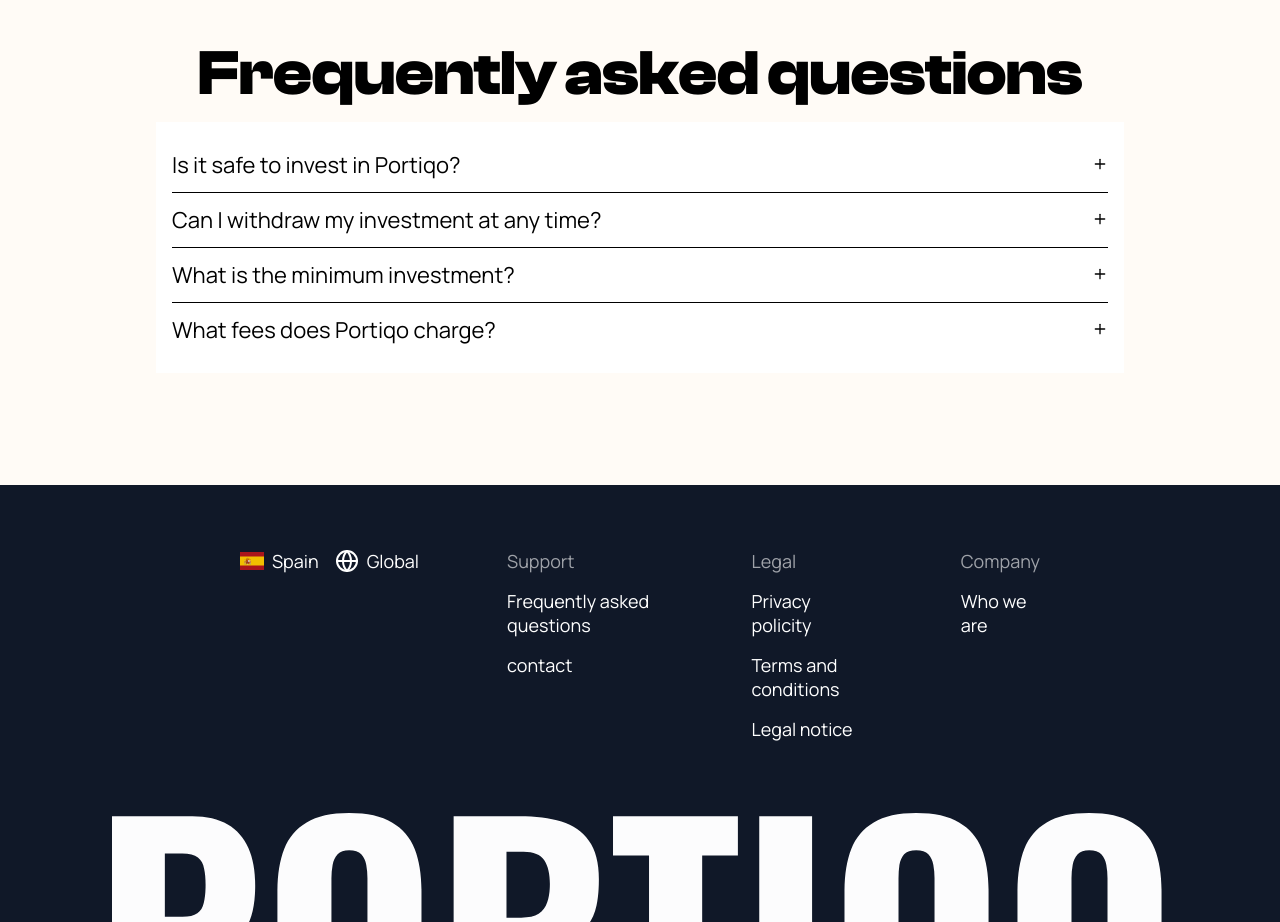
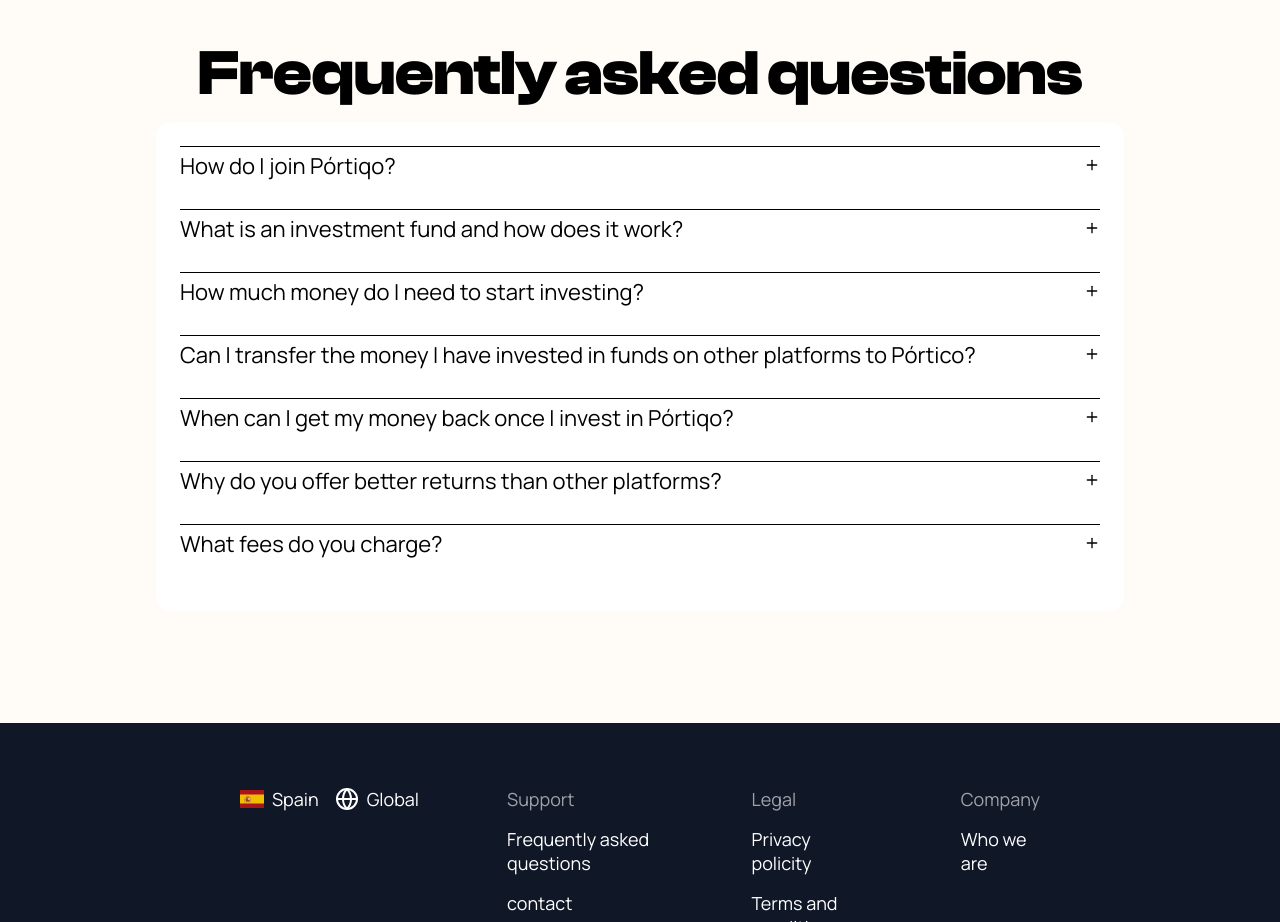
Before and after one commit to Adriasu09/theportiqo-website, a React (Vite) app: page /landing/home in a window 1280 px wide. Shown: the part 4700-5622 px from the top of the page. Built offline with nearby package versions, Linux system fonts and the light colour scheme.

Commit message:
refactor: update FAQ component and constants for improved content and styling

```diff
--- a/components/ui/accordion.tsx
+++ b/components/ui/accordion.tsx
@@ -17,7 +17,7 @@
   return (
     <AccordionPrimitive.Item
       data-slot="accordion-item"
-      className={cn("border-b last:border-b-0", className)}
+      className={cn("border-t", className)}
       {...props}
     />
   )
@@ -33,7 +33,7 @@
       <AccordionPrimitive.Trigger
         data-slot="accordion-trigger"
         className={cn(
-          "focus-visible:border-ring focus-visible:ring-ring/50 flex flex-1 items-start justify-between gap-4 rounded-md py-4 text-left text-sm font-medium transition-all outline-none hover:underline focus-visible:ring-[3px] disabled:pointer-events-none disabled:opacity-50 [&[data-state=open]>svg]:rotate-45 [&[data-state=open]>svg]:text-primary",
+          "focus-visible:border-ring focus-visible:ring-ring/50 flex flex-1 items-start justify-between gap-4 rounded-md pb-8 pt-2 text-left text-sm font-medium transition-all outline-none hover:underline focus-visible:ring-[3px] disabled:pointer-events-none disabled:opacity-50 [&[data-state=open]>svg]:rotate-45 [&[data-state=open]>svg]:text-primary",
           className
         )}
         {...props}
--- a/src/assets/translations/en/common.json
+++ b/src/assets/translations/en/common.json
@@ -95,10 +95,20 @@
 			"profitability": "13.4%\n12.3%\n11.1%"
 		},
 		"faq": {
-			"canWithdrawAnytime": "Can I withdraw my investment at any time?",
-			"fees": "What fees does Portiqo charge?",
-			"isSafe": "Is it safe to invest in Portiqo?",
-			"minimumInvestment": "What is the minimum investment?"
+			"commissions": "What fees do you charge?",
+			"commissionsRes": "Each fund has its own cost, which is stated in its terms and conditions and in the prospectus. Fees are charged by the management company in each case. ",
+			"howDoIJoin": "How do I join Pórtiqo?",
+			"howDoIJoinRes": "It's quick and easy! Registering with Pórtiqo takes less than 5 minutes. All you need is:\n\nTo be a resident of Europe (with your ID card, passport, or residence card).\nTo have a European bank account.\n\nThe process begins by clicking on “Become a customer.” During registration, we will ask you for some basic personal information, and then you will go through a quick identification process using your ID (you will need to have it handy).\n\nIn less than 5 minutes, your account will be ready, and you can start trading with ease.",
+			"howMuch": "How much money do I need to start investing?",
+			"howMuchRes": "You can invest from €1,000 in some of our funds. If you are still unsure and would like to simulate the returns you could obtain with our funds, you can access them through Google or Apple and view our entire portfolio.",
+			"investmentFund": "What is an investment fund and how does it work?",
+			"investmentFundRes": "An investment fund is a simple way to put your money to work alongside that of other investors. A team of experts manages it and invests it in different assets (such as stocks or bonds) to take advantage of market opportunities and reduce risk through diversification.\n\nYou buy shares, which represent your stake in the fund. Their value changes every day depending on how the investments perform.\n Profits or losses are distributed among all participants proportionally.\n\nThere are two main types:\n\n- Accumulation funds: dividends are automatically reinvested.\n\n- Distribution funds: dividends are distributed directly to investors.\n\nYou can enter or exit the fund whenever you want (subscribe, transfer to another fund, or redeem shares), although it may take a while for the money to become available, depending on the fund.",
+			"isEasyToTransferMoney": "Can I transfer the money I have invested in funds on other platforms to Pórtico?",
+			"isEasyToTransferMoneyRes": "Of course! When you sign up for the fund, you will have the option of making your contribution by bank transfer or by transferring funds from another fund. You will just need to tell us whether the contribution is partial or total and follow the steps we indicate.",
+			"whenCanIRecoverMyMoney": "When can I get my money back once I invest in Pórtiqo?",
+			"whenCanIRecoverMyMoneyRes": "Whenever you want! Just log in to your fund, select “Withdraw,” and enter the amount you want to withdraw and a deposit account.",
+			"whyIsItBetter": "Why do you offer better returns than other platforms?",
+			"whyIsItBetterRes": "At Portiqo, we specialize in selecting the best products on the market. Our experts select the best funds based on their profitability, risk, and commission costs. This allows us to offer you only those products that have historically outperformed their competitors. "
 		},
 		"hero": {
 			"paragraph1": "Invest in exclusive portfolios designed to maximise your returns. With clear portfolios,",
--- a/src/assets/translations/es/common.json
+++ b/src/assets/translations/es/common.json
@@ -95,10 +95,20 @@
 			"profitability": "13.4%\n12.3%\n11.1%"
 		},
 		"faq": {
-			"canWithdrawAnytime": "¿Puedo retirar mi inversión en cualquier momento?",
-			"fees": "¿Qué comisiones cobra Portiqo?",
-			"isSafe": "¿Es seguro invertir en Portiqo?",
-			"minimumInvestment": "¿Cuál es la inversión mínima?"
+			"commissions": "¿Qué comisiones cobráis?",
+			"commissionsRes": "Cada fondo tiene su coste y este aparece en sus condiciones y en el folleto. Las comisiones son cobradas por la entidad gestora en cada caso. ",
+			"howDoIJoin": "¿Cómo me uno a Pórtiqo?",
+			"howDoIJoinRes": "¡Es muy fácil y rápido! Registrarte en Pórtiqo te llevará menos de 5 minutos. Solo necesitas:\n\n- Ser residente en Europa (con tu DNI, pasaporte o tarjeta de residencia).\n- Tener una cuenta bancaria europea.\n\nEl proceso comienza haciendo clic en \"Hazte cliente\". Durante el registro, te pediremos algunos datos personales básicos y luego realizarás un proceso de identificación rápido usando tu documento de identidad (es necesario que lo tengas a mano).\n\nEn menos de 5 minutos tendrás tu cuenta lista y podrás empezar a operar con total facilidad.",
+			"howMuch": "¿Cuánto dinero necesito para empezar a invertir?",
+			"howMuchRes": "Puedes invertir desde 1.000€ en algunos de nuestros fondos. Si aún no lo tienes claro y quieres simular qué rentabilidad obtendrías con nuestros fondos, puedes acceder a través de Google o Apple y podrás ver toda la cartera que ofrecemos.",
+			"investmentFund": "¿Qué es un fondo de inversión y cómo funciona?",
+			"investmentFundRes": "Un fondo de inversión es una forma sencilla de poner tu dinero a trabajar junto al de otros inversores. Un equipo de expertos se encarga de gestionarlo e invertirlo en distintos activos (como acciones o bonos) para aprovechar las oportunidades del mercado y reducir riesgos gracias a la diversificación.\n\nTú compras participaciones, que representan tu parte dentro del fondo. Su valor cambia cada día según la evolución de las inversiones.\n Los beneficios o pérdidas se reparten entre todos los partícipes de forma proporcional.\n\nExisten dos tipos principales:\n\n- Fondos de acumulación: los dividendos se reinvierten automáticamente.\n\n- Fondos de distribución: los dividendos se reparten directamente entre los inversores.\n\nPuedes entrar o salir del fondo cuando quieras (suscribir, traspasar a otro fondo o reembolsar participaciones), aunque el dinero puede tardar un poco en hacerse efectivo según el fondo.\n",
+			"isEasyToTransferMoney": "¿Puedo traspasar a Pórtico el dinero que tengo invertido en fondos que tenga en otras plataformas?",
+			"isEasyToTransferMoneyRes": "¡Por supuesto!. Cuando contrates el fondo tendrás la opción de hacer tu aportación por transferencia bancaria, o bien, haciendo un traspaso desde otro fondo. Solo tendrás que indicarnos si la aportación es parcial o total y seguir los pasos que te indicamos.",
+			"whenCanIRecoverMyMoney": "¿Cuándo puedo recuperar mi dinero una vez que invierta en Pórtiqo?",
+			"whenCanIRecoverMyMoneyRes": "¡Cuando tú quieras!. Tan solo tienes que acceder a tu fondo, seleccionar “Rescatar” e indicar el importe que quieres recuperar y una cuenta de abono.",
+			"whyIsItBetter": "¿Por qué ofrecéis mejor rentabilidad que en otras plataformas?",
+			"whyIsItBetterRes": "En Portiqo nos especializamos en seleccionar los mejores productos del mercado. Nuestros expertos seleccionan los mejores fondos atendiendo a su rentabilidad, su riesgo y su coste en comisiones. De esta forma, somos capaces de ofrecerte únicamente aquellos productos que lo han hecho mejor históricamente que sus competidores. "
 		},
 		"hero": {
 			"paragraph1": "Invierta en carteras exclusivas diseñadas para maximizar su rentabilidad. Con carteras claras,",
--- a/src/components/landing/components/faq.tsx
+++ b/src/components/landing/components/faq.tsx
@@ -15,7 +15,7 @@
     <div className="flex w-full max-w-[1000px] px-4 flex-col items-center gap-6">
       <h2 className="text-qo-h2 font-accent">Frequently asked questions</h2>
 
-      <div className="w-full bg-white p-4">
+      <div className="w-full rounded-2xl bg-white p-6">
         <Accordion
           type="single"
           className="w-full"
@@ -28,7 +28,7 @@
                 <div className="text-qo-h5">{t(`landing.faq.${faq.questionKey}`)}</div>
               </AccordionTrigger>
               <AccordionContent>
-                {/* <p>{t(`landing.faq.${faq.answerKey}`)}</p> */}
+                <p className="whitespace-pre-line">{t(`landing.faq.${faq.answerKey}`)}</p>
               </AccordionContent>
             </AccordionItem>
           ))}
--- a/src/components/landing/constants/landing.constants.ts
+++ b/src/components/landing/constants/landing.constants.ts
@@ -45,22 +45,34 @@
   },
 ];
 
-//TODO: define answers
+
 export const FAQ_LIST: FAQItem[] = [
   {
-    questionKey: "isSafe",
-    answerKey: "",
+    questionKey: "howDoIJoin",
+    answerKey: "howDoIJoinRes",
   },
   {
-    questionKey: "canWithdrawAnytime",
-    answerKey: "",
+    questionKey: "investmentFund",
+    answerKey: "investmentFundRes",
   },
   {
-    questionKey: "minimumInvestment",
-    answerKey: "",
+    questionKey: "howMuch",
+    answerKey: "howMuchRes",
   },
   {
-    questionKey: "fees",
-    answerKey: "",
+    questionKey: "isEasyToTransferMoney",
+    answerKey: "isEasyToTransferMoneyRes",
+  },
+  {
+    questionKey: "whenCanIRecoverMyMoney",
+    answerKey: "whenCanIRecoverMyMoneyRes",
+  },
+  {
+    questionKey: "whyIsItBetter",
+    answerKey: "whyIsItBetterRes",
+  },
+  {
+    questionKey: "commissions",
+    answerKey: "commissionsRes",
   }
 ];
```
